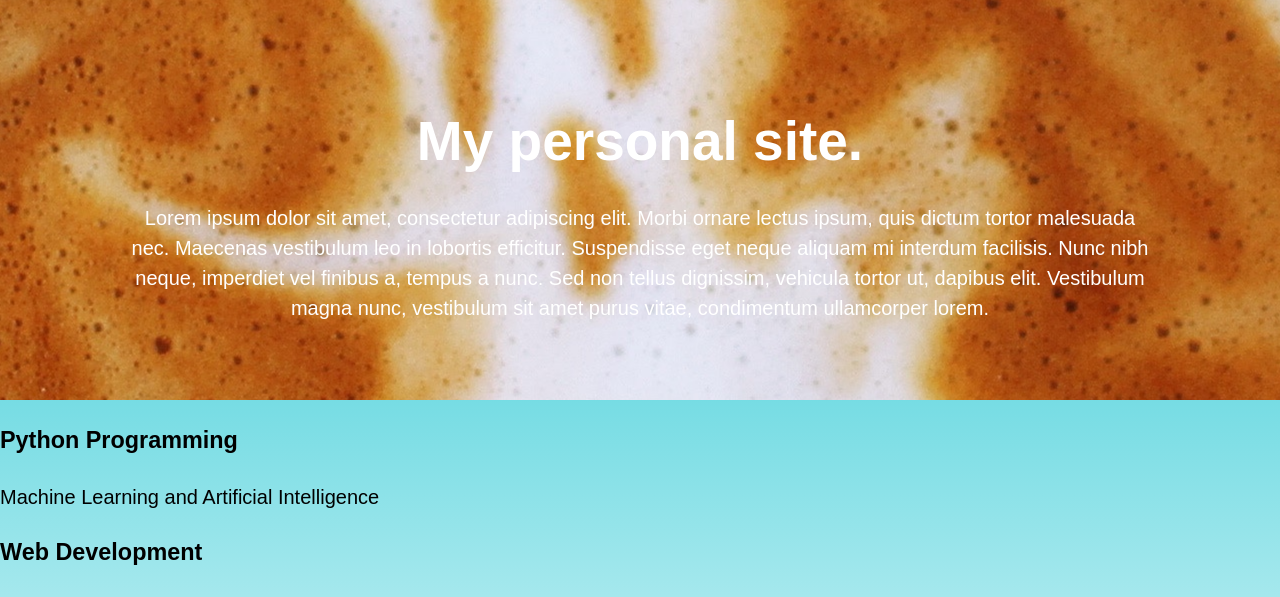
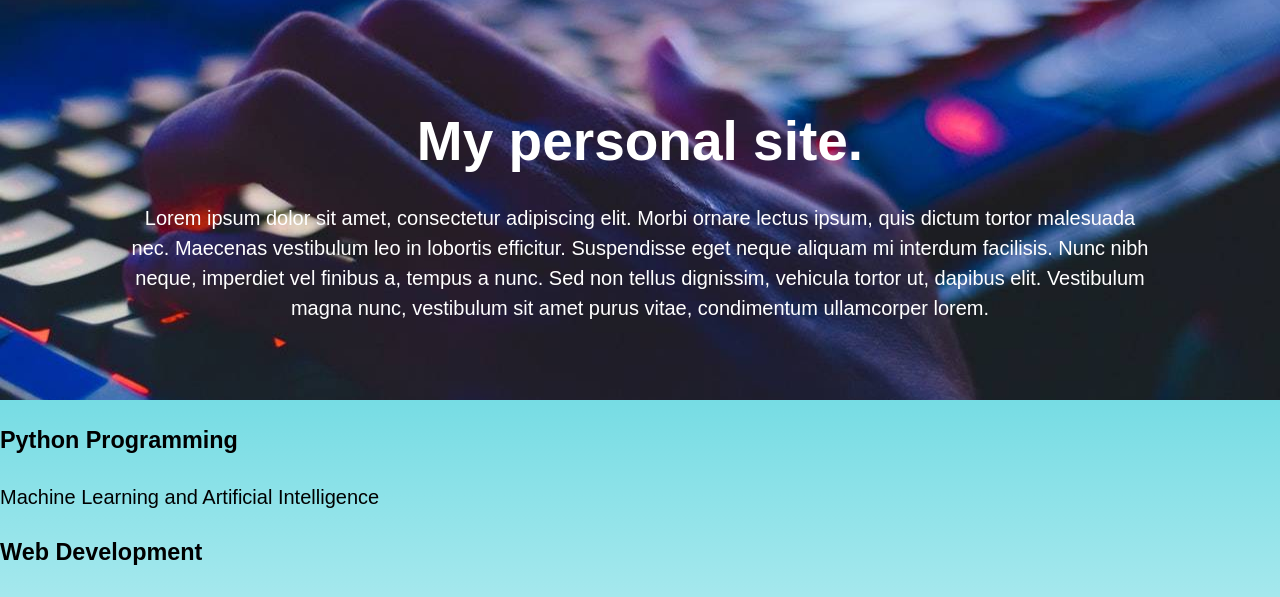
Before and after one commit to RichelleT/DjangoProjects, a Django app: page / in a window 1280 px wide. Shown: the part 103-700 px from the top of the page. Run offline with Django 3.2, Linux system fonts and the light colour scheme.

Commit message:
upload new jpg file + update main.css

```diff
--- a/Project_One/Alpha/static/Alpha/main.css
+++ b/Project_One/Alpha/static/Alpha/main.css
@@ -72,7 +72,7 @@ Showcase
 */
 #showcase {
 	min-height: 400px;
-	background: url('/static/img/homeTwo.jpg') 44% 51% no-repeat fixed;
+	background: url('/static/img/homeT.jpg') 44% 51% no-repeat fixed;
 	text-align: center;
 	color: #ffffff;
 }
```
Also changed, not shown: Project_One/Alpha/static/img/homeT.jpg (added).
